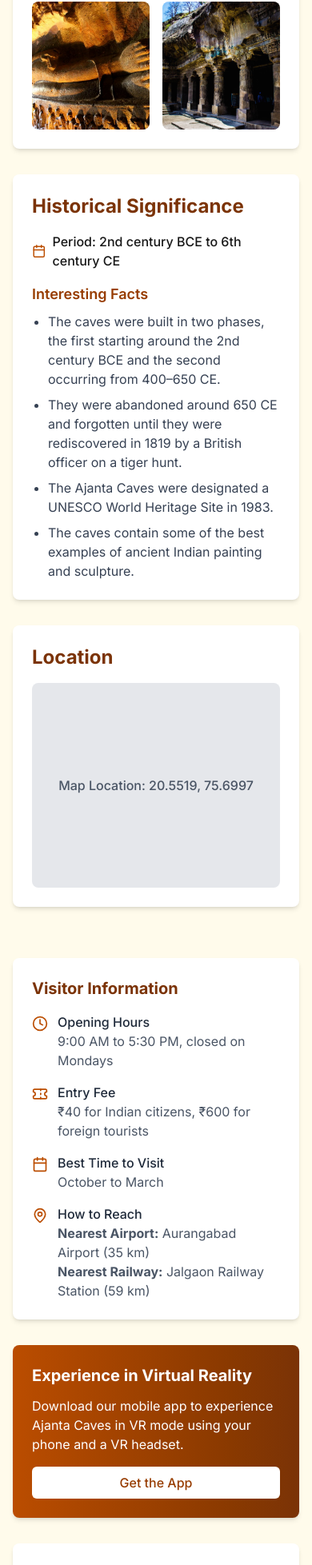
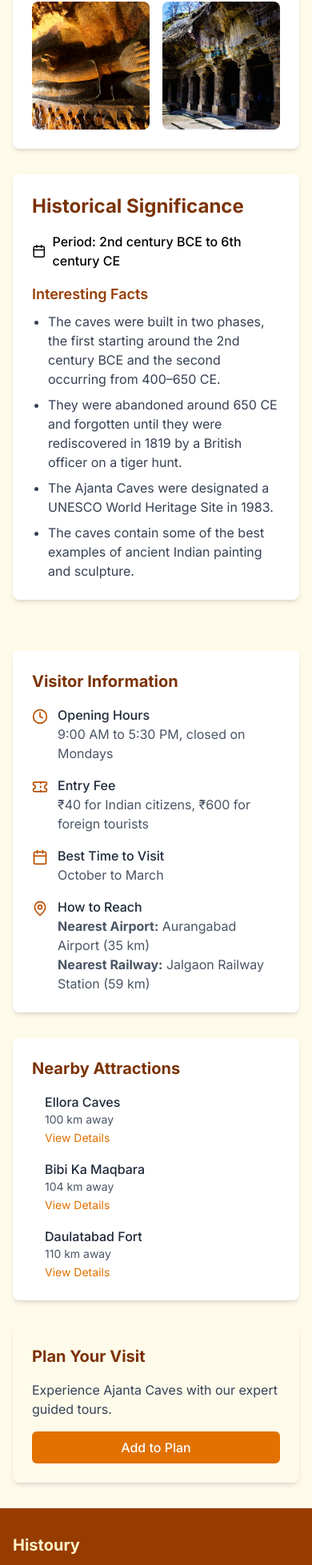
Before and after one commit to AdvayaHackathon/84.TourTechTitans, a Next.js app in the folder histoury/: page /places/ajanta-caves in a window 390 px wide. Shown: the part 1784-3741 px from the top of the page at 80% size. Built offline with nearby package versions, Linux system fonts and the light colour scheme.

Commit message:
we won already

```diff
--- a/histoury/app/places/[slug]/page.tsx
+++ b/histoury/app/places/[slug]/page.tsx
@@ -162,8 +162,8 @@ export default async function PlaceDetailPage({
                   Historical Significance
                 </h2>
                 <div className="flex items-center mb-4">
-                  <Calendar size={20} className="text-amber-700 mr-2" />
-                  <span className="font-medium">Period: {place.period}</span>
+                  <Calendar size={20} className="text-black mr-2" />
+                  <span className=" text-black font-medium">Period: {place.period}</span>
                 </div>
                 <h3 className="text-lg font-semibold text-amber-800 mb-2">
                   Interesting Facts
@@ -176,19 +176,7 @@ export default async function PlaceDetailPage({
               </div>
 
               {/* Map */}
-              <div className="bg-white rounded-lg shadow-md p-6 mb-8">
-                <h2 className="text-2xl font-bold text-amber-900 mb-4">
-                  Location
-                </h2>
-                <div className="relative h-64 rounded-lg overflow-hidden bg-gray-200">
-                  <div className="absolute inset-0 flex items-center justify-center">
-                    <span className="text-gray-600 font-medium">
-                      Map Location: {place.coordinates.latitude},{" "}
-                      {place.coordinates.longitude}
-                    </span>
-                  </div>
-                </div>
-              </div>
+
             </div>
 
             {/* Right Column - Sidebar */}
@@ -262,21 +250,6 @@ export default async function PlaceDetailPage({
               </div>
 
               {/* Experience in VR/AR CTA */}
-              <div className="bg-gradient-to-r from-amber-700 to-amber-900 rounded-lg shadow-md p-6 mb-8 text-white">
-                <h2 className="text-xl font-bold mb-3">
-                  Experience in Virtual Reality
-                </h2>
-                <p className="mb-4">
-                  Download our mobile app to experience {place.name} in VR mode
-                  using your phone and a VR headset.
-                </p>
-                <Link
-                  href="/download-app"
-                  className="block w-full bg-white text-amber-800 font-medium py-2 px-4 rounded-md text-center transition-colors hover:bg-amber-100"
-                >
-                  Get the App
-                </Link>
-              </div>
 
               {/* Nearby Attractions */}
               <div className="bg-white rounded-lg shadow-md p-6 mb-8">
@@ -286,13 +259,8 @@ export default async function PlaceDetailPage({
                 <div className="space-y-4">
                   {place.nearbyAttractions.map((attraction, index) => (
                     <div key={index} className="flex items-center">
-                      <div className="w-12 h-12 relative rounded-md overflow-hidden mr-3">
-                        <Image
-                          src={`/api/placeholder/100/100`}
-                          alt={attraction.name}
-                          fill
-                          className="object-cover"
-                        />
+                      <div className="w-1 h-1 relative rounded-md overflow-hidden mr-3">
+
                       </div>
                       <div>
                         <h3 className="font-medium text-gray-800">
@@ -329,44 +297,7 @@ export default async function PlaceDetailPage({
       </section>
 
       {/* Related Destinations */}
-      <section className="py-8 bg-amber-50">
-        <div className="container mx-auto px-4">
-          <h2 className="text-2xl font-bold text-amber-900 mb-6">
-            You May Also Like
-          </h2>
-          <div className="grid grid-cols-1 sm:grid-cols-2 md:grid-cols-3 lg:grid-cols-4 gap-6">
-            {place.nearbyAttractions.map((attraction, index) => (
-              <div
-                key={index}
-                className="bg-white rounded-lg shadow-md overflow-hidden hover:shadow-lg transition-shadow"
-              >
-                <div className="relative h-40">
-                  <Image
-                    src={`/api/placeholder/300/200`}
-                    alt={attraction.name}
-                    fill
-                    className="object-cover"
-                  />
-                </div>
-                <div className="p-4">
-                  <h3 className="font-bold text-amber-900 mb-1">
-                    {attraction.name}
-                  </h3>
-                  <p className="text-amber-700 text-sm mb-2">
-                    {attraction.distance} from here
-                  </p>
-                  <Link
-                    href={`/places/${attraction.slug}`}
-                    className="text-amber-600 hover:text-amber-800 text-sm font-medium"
-                  >
-                    Explore →
-                  </Link>
-                </div>
-              </div>
-            ))}
-          </div>
-        </div>
-      </section>
+
     </div>
   );
 }
```
Also changed, not shown: 12 other files (tests, documents, lock files or other folders).
